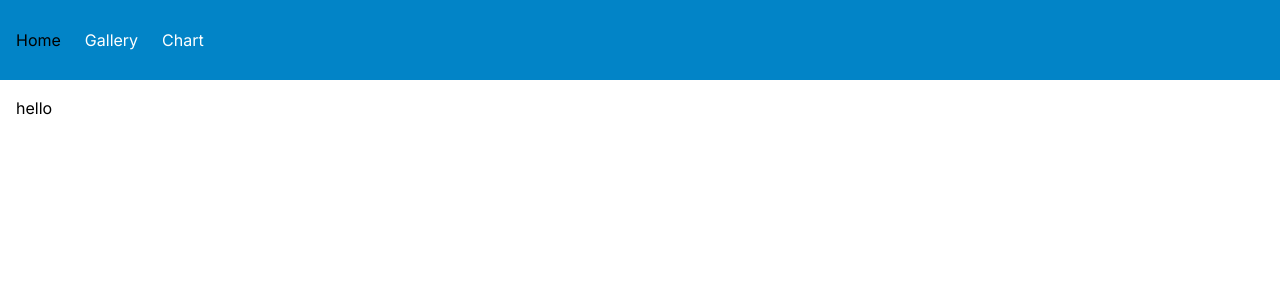
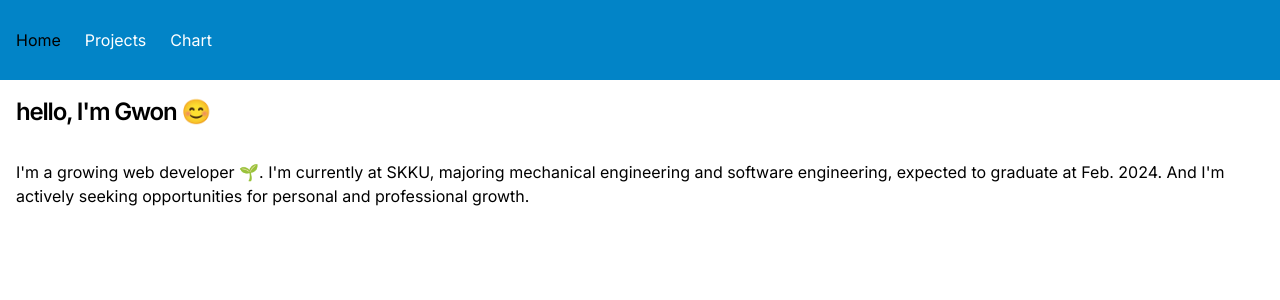
Before and after one commit to gwonhong/next-portfolio, a Next.js app: page / in a window 1280 px wide. Shown: the top 300 px of the page. Built offline with nearby package versions, Linux system fonts and the light colour scheme.

Commit message:
UPDATE prepared projects route and installed mdx packages

```diff
--- a/app/components/navbar.tsx
+++ b/app/components/navbar.tsx
@@ -27,7 +27,7 @@ export default function Navbar() {
               <NavItem text="Home" path="/" />
             </li>
             <li>
-              <NavItem text="Gallery" path="/gallery" />
+              <NavItem text="Projects" path="/projects" />
             </li>
             <li>
               <NavItem text="Chart" path="/chart" />
--- a/app/page.tsx
+++ b/app/page.tsx
@@ -1,5 +1,17 @@
 export default function Home() {
   return (
-      <div>hello</div>
+    <section>
+      <h1 className="font-semibold text-2xl mb-8 tracking-tighter">
+        hello, I&apos;m Gwon 😊
+      </h1>
+      <p>
+        I&apos;m a growing web developer 🌱. I&apos;m currently at{" "}
+        <a href="https://www.skku.edu/">SKKU</a>, majoring{" "}
+        <a href="https://mech.skku.edu/">mechanical engineering</a> and{" "}
+        <a href="https://sw.skku.edu/">software engineering</a>, expected to
+        graduate at Feb. 2024. And I&apos;m actively seeking opportunities for
+        personal and professional growth.
+      </p>
+    </section>
   );
 }
--- a/app/projects/page.tsx
+++ b/app/projects/page.tsx
@@ -1,3 +1,3 @@
 export default function Projects() {
-  return <div>gallery</div>;
+  return <div>projects</div>;
 }
```
Also changed, not shown: mdx-components.tsx (added, +7 -0 lines), package.json (+9 -5 lines), 1 other file (tests, documents, lock files or other folders).
